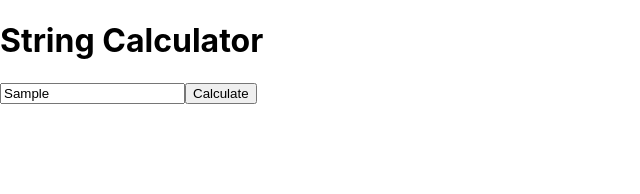
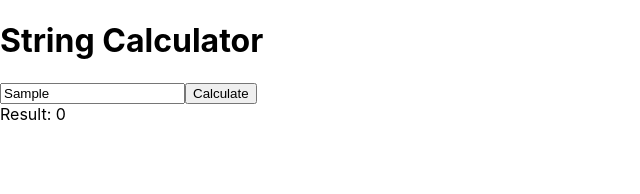
Before and after one commit to neel-am28/incubyte-tdd-task-react, a React (Create React App) app: page / in a window 1280 px wide. Both pictures are taken after typing "Sample" into the empty fields and a click on the button "Calculate". Shown: the top 194 px of the page, without its empty margins (0-640 px from the left). Built offline with nearby package versions, Linux system fonts and the light colour scheme.

Commit message:
added html for displaying result and error

```diff
--- a/src/components/StringCalculator/StringCalculator.js
+++ b/src/components/StringCalculator/StringCalculator.js
@@ -33,6 +33,12 @@ const StringCalculator = () => {
 
       {/* Calculate button */}
       <button onClick={handleCalculate}>Calculate</button>
+
+      {/* Display the result */}
+      {result !== null && <div className="result">Result: {result}</div>}
+
+      {/* Display any errors */}
+      {error && <div className="error">{error}</div>}
     </div>
   )
 }
```
